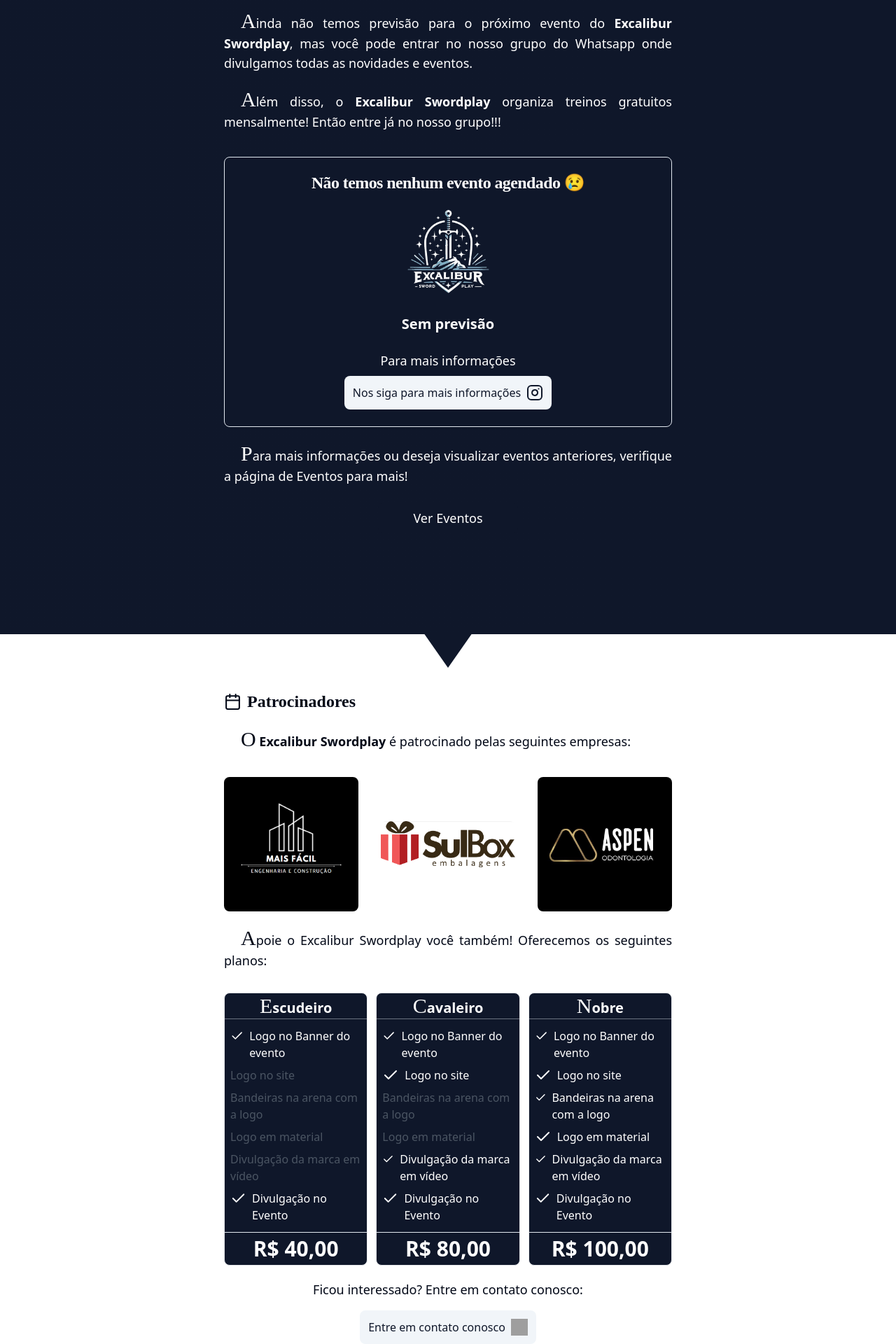
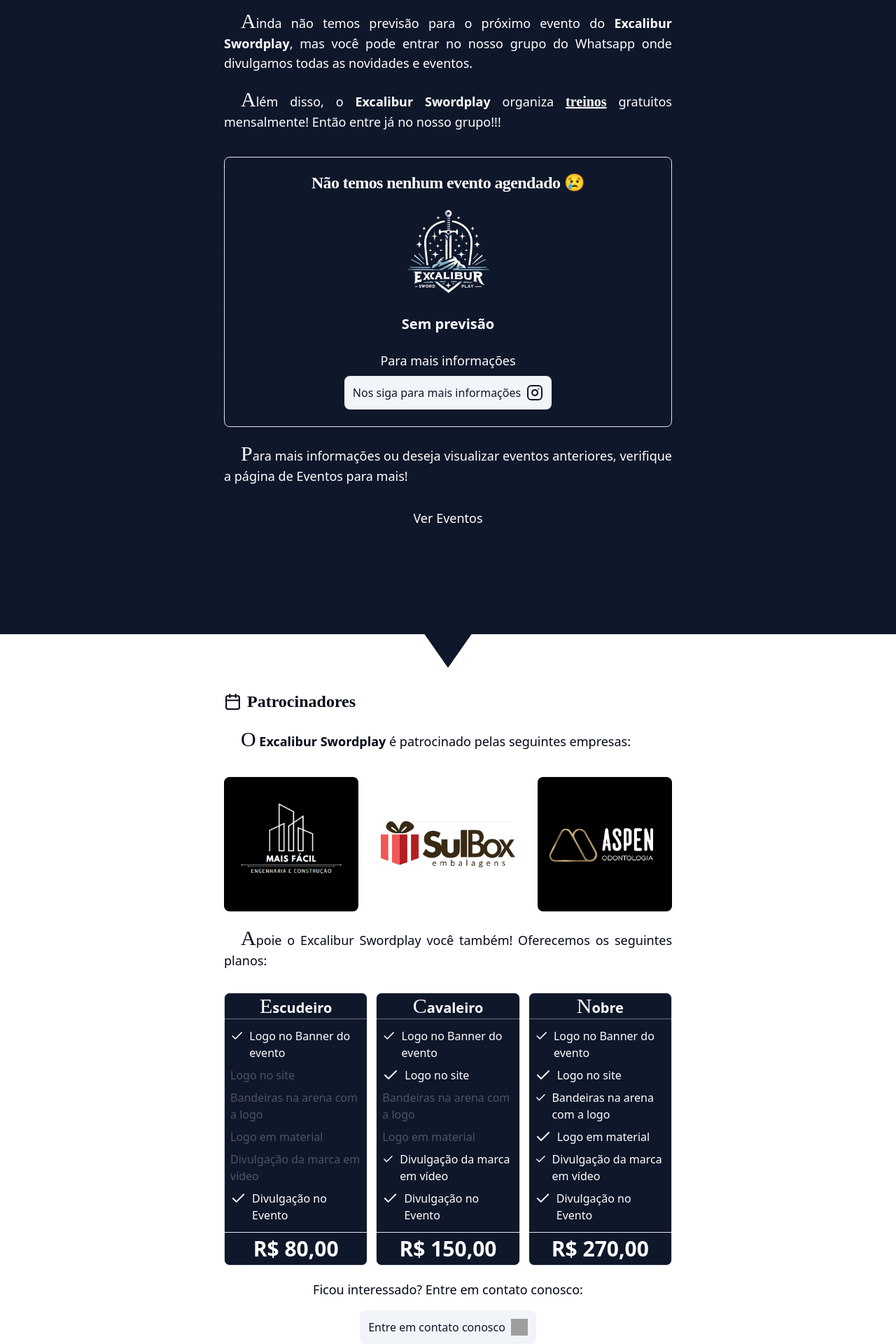
Before and after one commit to shmach/excalibur-swordplay-v2, a Next.js app: page / in a window 1280 px wide. Shown: the part 4580-6500 px from the top of the page at 70% size. Built offline with nearby package versions, Linux system fonts and the light colour scheme; grey boxes are pictures that could not be loaded; a web font is replaced by a local one.

Commit message:
feat: update plans prices

```diff
--- a/src/app/(home)/_components/HomePage.tsx
+++ b/src/app/(home)/_components/HomePage.tsx
@@ -246,7 +246,7 @@
                   <span className="text-3xl font-medieval font-medium">A</span>inda não temos previsão para o próximo evento do <span className="font-bold text-medieval">Excalibur Swordplay</span>, mas você pode entrar no nosso grupo do Whatsapp onde divulgamos todas as novidades e eventos.
                 </p>
                 <p className="text-lg indent-6 text-justify">
-                  <span className="text-3xl font-medieval font-medium">A</span>lém disso, o <span className="font-bold text-medieval">Excalibur Swordplay</span> organiza treinos gratuitos mensalmente! Então entre já no nosso grupo!!!
+                  <span className="text-3xl font-medieval font-medium">A</span>lém disso, o <span className="font-bold text-medieval">Excalibur Swordplay</span> organiza <span className="text-xl font-medieval font-bold underline">treinos</span> gratuitos mensalmente! Então entre já no nosso grupo!!!
                 </p>
                 <div className="w-full flex justify-center items-center">
                   <NextEventCard />
--- a/src/components/Plans.tsx
+++ b/src/components/Plans.tsx
@@ -18,7 +18,7 @@
         </ul>
         <div className="w-full h-20 flex justify-center items-center border-t">
           <p className="font-bold text-3xl ">
-            R$ 40,00
+            R$ 80,00
           </p>
         </div>
       </div>
@@ -37,7 +37,7 @@
         </ul>
         <div className="w-full h-20 flex justify-center items-center border-t">
           <p className="font-bold text-3xl ">
-            R$ 80,00
+            R$ 150,00
           </p>
         </div>
       </div>
@@ -57,7 +57,7 @@
         </ul>
         <div className="w-full h-20 flex justify-center items-center border-t">
           <p className="font-bold text-3xl ">
-            R$ 100,00
+            R$ 270,00
           </p>
         </div>
       </div>
```
